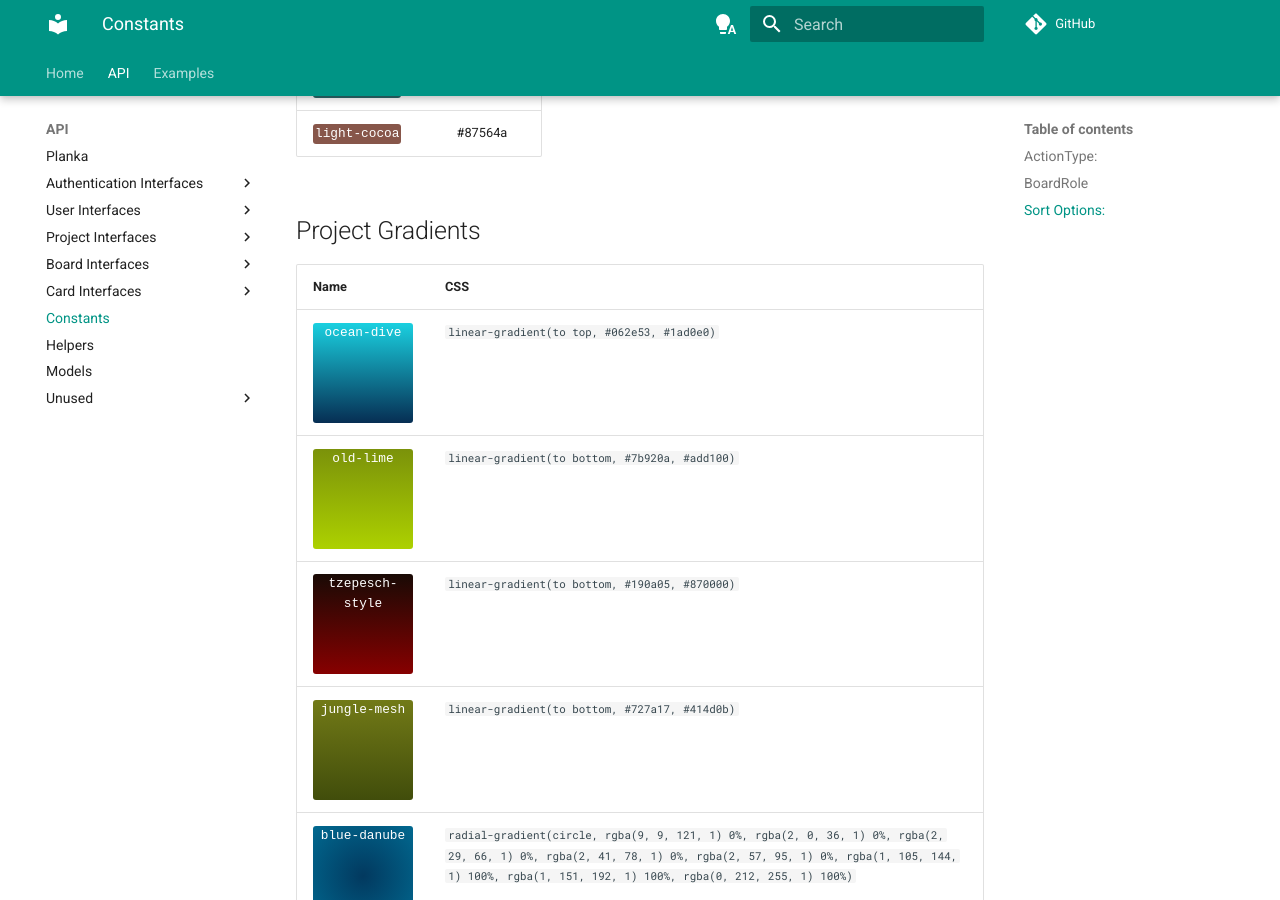
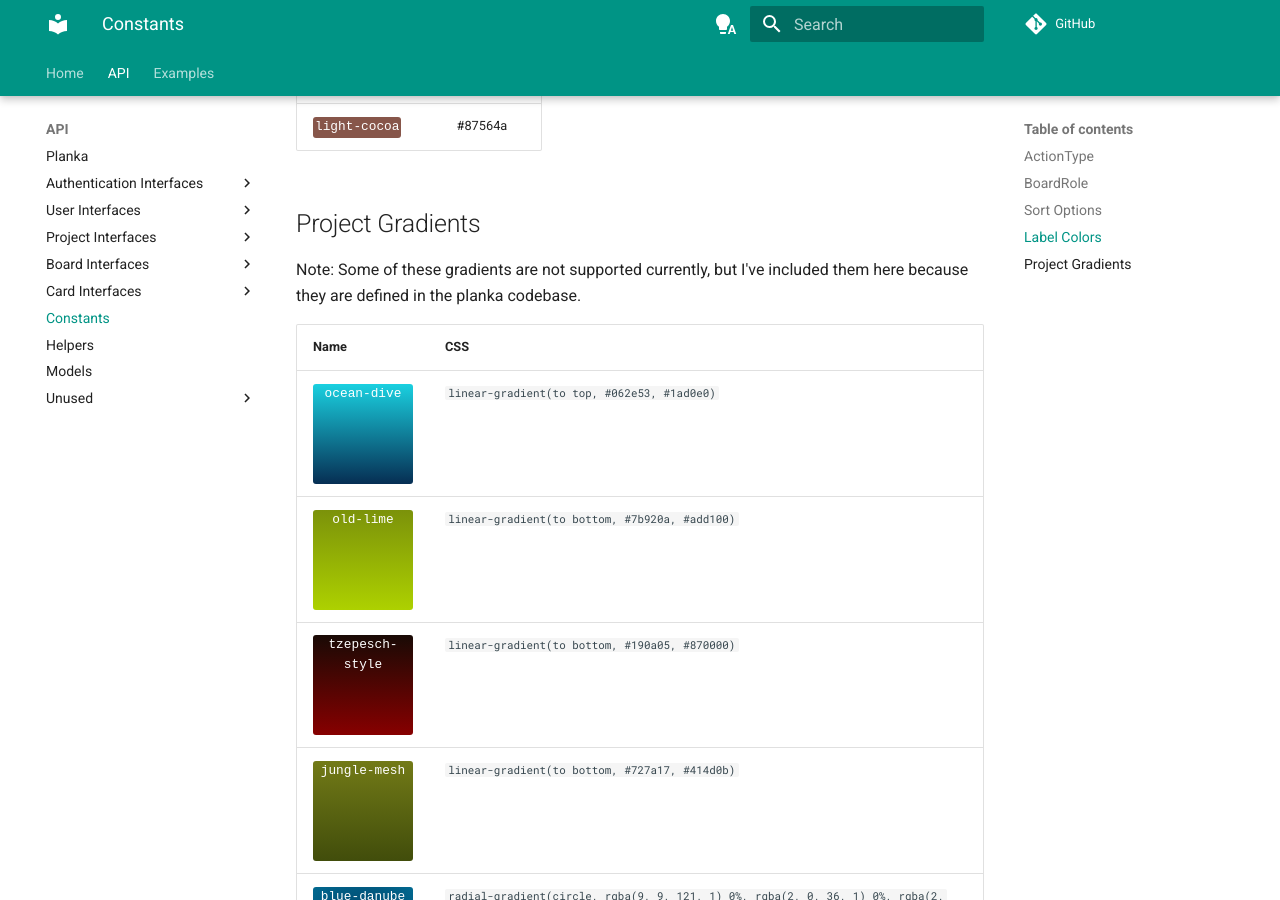
Before and after one commit to hwelch-fle/plankapy, an MkDocs documentation site: the page built from docs/constants/constants.md, in a window 1280 px wide and 900 px high, scrolled down 1726 px. Built offline with MkDocs 1.6.1 and Material for MkDocs 9.7.7, drawn with Linux system fonts in a browser that asks for light colours; comment, search, counter and statistics services are not loaded; some of the changed text lies outside the part shown.

Commit message:
add note for unimplemented gradients

```diff
--- a/docs/constants/constants.md
+++ b/docs/constants/constants.md
@@ -1,5 +1,5 @@
 # Constants
-## ActionType:
+## ActionType
 `createCard`
 `moveCard`
 `commentCard`
@@ -8,13 +8,13 @@
 `editor`
 `viewer`
 
-## Sort Options:
+## Sort Options
 `Name`
 `Due date`
 `Oldest First`
 `Newest First`
 
-# Label Colors:
+## Label Colors
 
 <style>
     .color-swatch {
@@ -55,6 +55,8 @@
 |<span class='color-swatch' style='background-color:#87564a'> light-cocoa </span>    | #87564a|
 
 ## Project Gradients
+
+Note: Some of these gradients are not supported currently, but I've included them here because they are defined in the planka codebase.
 
 <style>
     .gradient-swatch {
```
